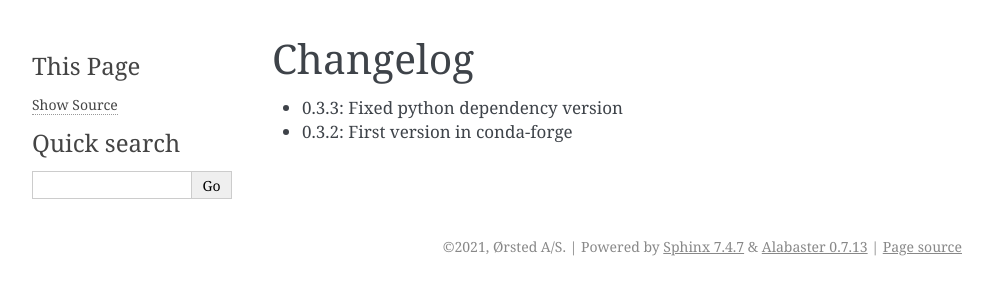
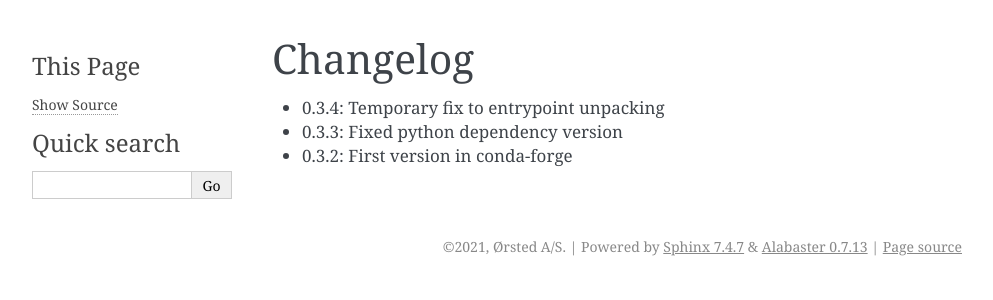
Before and after one commit to guilhermebs/CondaNSIS, a Sphinx documentation site: the page built from docs/changelog.rst, in a window 1280 px wide. Shown: the top 300 px of the page, without its empty margins (148-1141 px from the left). Built offline with Sphinx 7.4.7, drawn with Linux system fonts in a browser that asks for light colours.

Commit message:
updated CHANGELOG

```diff
--- a/docs/changelog.rst
+++ b/docs/changelog.rst
@@ -1,5 +1,6 @@
 Changelog
 ==========
 
+* 0.3.4: Temporary fix to entrypoint unpacking
 * 0.3.3: Fixed python dependency version
 * 0.3.2: First version in conda-forge
```
